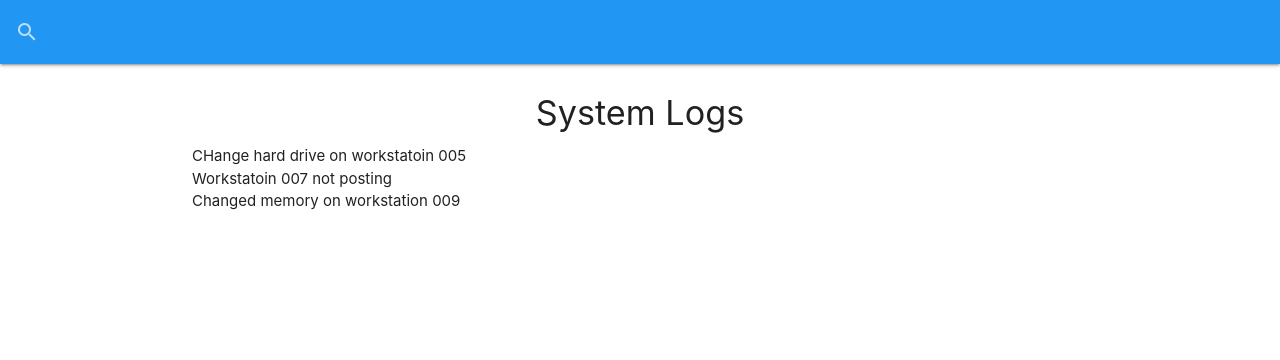
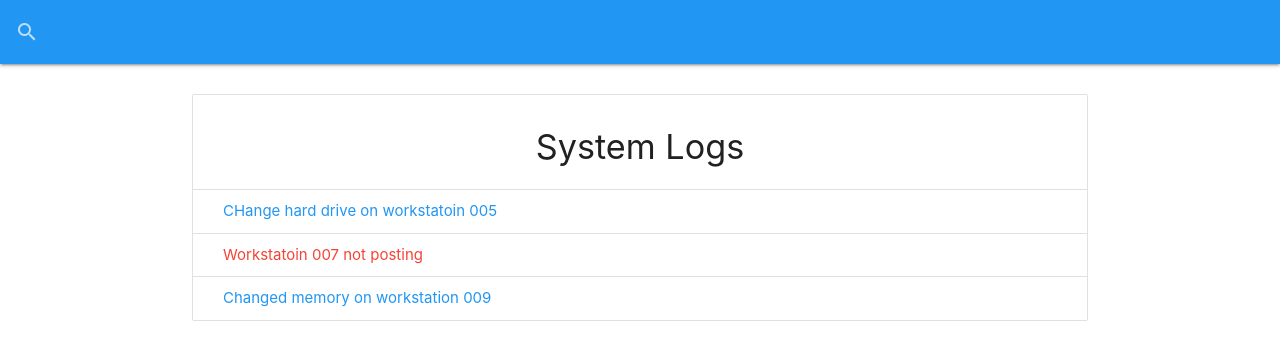
Before and after one commit to pranavshukla1011/it_logger, a React (Create React App) app: page / in a window 1280 px wide. Shown: the top 360 px of the page. Built offline with nearby package versions, Linux system fonts and the light colour scheme; data requests are answered from the project's data file.

Commit message:
log item + moment + axios

```diff
--- a/package.json
+++ b/package.json
@@ -8,8 +8,10 @@
     "@testing-library/user-event": "^12.1.10",
     "axios": "^0.21.1",
     "materialize-css": "^1.0.0",
+    "moment": "^2.29.1",
     "react": "^17.0.2",
     "react-dom": "^17.0.2",
+    "react-moment": "^1.1.1",
     "react-scripts": "4.0.3",
     "web-vitals": "^1.0.1"
   },
--- a/src/Components/Logs/LogItem.js
+++ b/src/Components/Logs/LogItem.js
@@ -0,0 +1,27 @@
+import React, { Fragement, Fragment } from 'react';
+import PropTypes from 'prop-types';
+
+const LogItem = ({ log }) => {
+  return (
+    <Fragment>
+      <li className='collection-item'>
+        <div>
+          <a
+            href='#edit-log-model'
+            className={`model-trigger ${
+              log.attention ? 'red-text' : 'blue-text'
+            }`}
+          >
+            {log.message}
+          </a>
+        </div>
+      </li>
+    </Fragment>
+  );
+};
+
+LogItem.propTypes = {
+  log: PropTypes.object.isRequired,
+};
+
+export default LogItem;
--- a/src/Components/Logs/Logs.js
+++ b/src/Components/Logs/Logs.js
@@ -1,6 +1,6 @@
 import React, { useState, Fragment, useEffect } from 'react';
 import axios from 'axios';
-
+import LogItem from './LogItem';
 const Logs = () => {
   const [logs, setLogs] = useState([]);
   const [loading, setLoading] = useState(false);
@@ -22,7 +22,7 @@
   }
   return (
     <Fragment>
-      <ul className='collection-with-header'>
+      <ul className='collection with-header'>
         <li className='collection-header'>
           <h4 className='center'>System Logs</h4>
         </li>
@@ -31,7 +31,7 @@
             <p>No logs to show</p>
           </Fragment>
         ) : (
-          logs.map((log) => <li>{log.message}</li>)
+          logs.map((log) => <LogItem log={log} key={log.id}></LogItem>)
         )}
       </ul>
     </Fragment>
```
Also changed, not shown: 1 other file (tests, documents, lock files or other folders).
